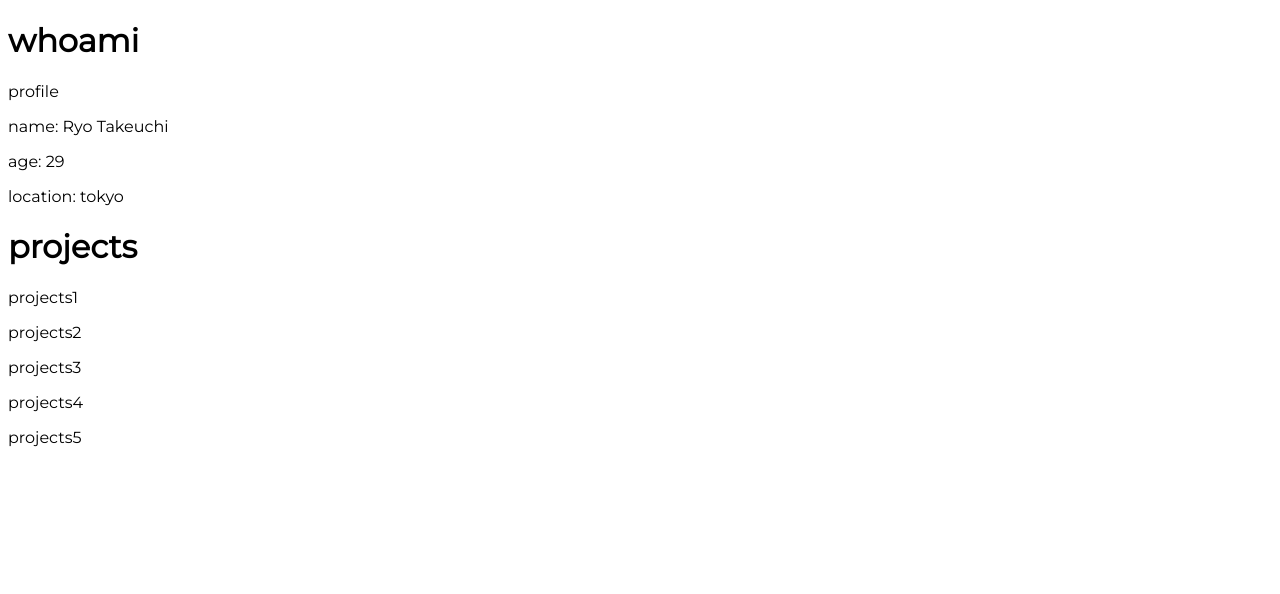
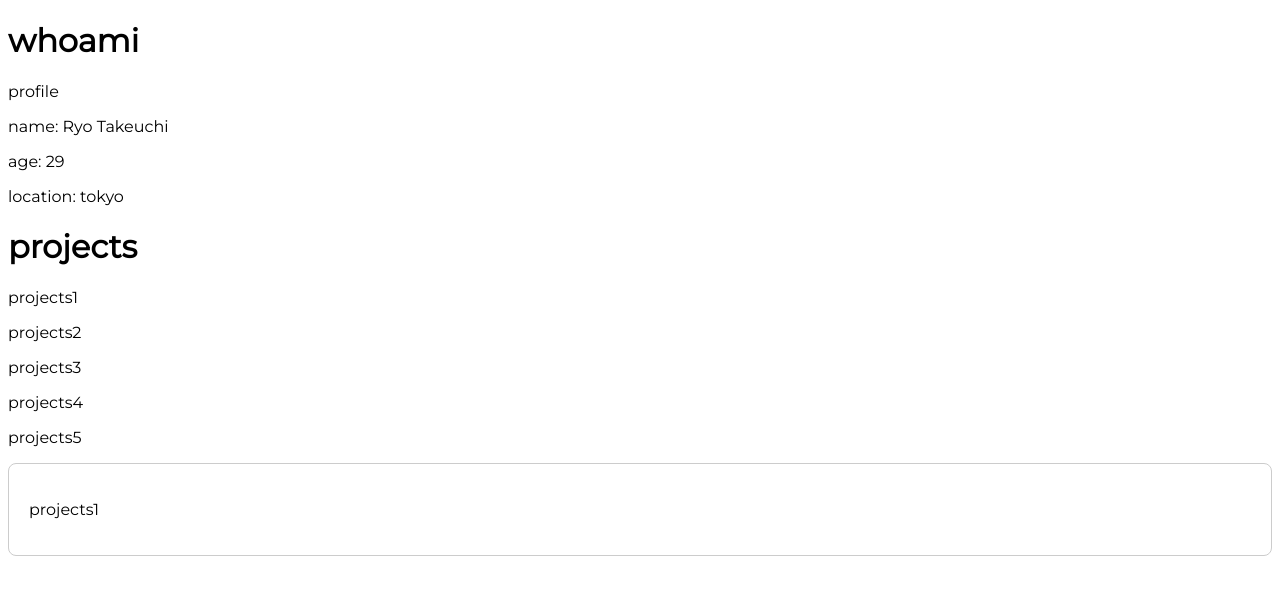
Before and after one commit to ryotakeuchi/whoami, a plain HTML site: page index.html in a window 1280 px wide. Drawn offline with Linux system fonts and the light colour scheme.

Commit message:
index.htmlを更新

```diff
--- a/index.html
+++ b/index.html
@@ -19,6 +19,10 @@
     <p><a href="projects4.html" class="projects-title-link">projects4</a></p>
     <p><a href="projects5.html" class="projects-title-link">projects5</a></p>
 
+    <div class="project-box">
+        <p><a href="projects1.html" class="projects-title-link">projects1</a></p>
+    </div>
+
 
   <script src="script.js"></script>
 </body>
--- a/style.css
+++ b/style.css
@@ -23,6 +23,14 @@
 }
 
 
+.project-box {
+  border: 1px solid #ccc; /* 枠線（1px・実線・薄い灰色） */
+  padding: 20px;          /* ボックスの内側の余白 */
+  margin-bottom: 25px;    /* 各ボックスの下側の間隔 */
+  border-radius: 8px;     /* 角を少し丸くする */
+}
+
+
 
 
 .projects-title-link {
```
